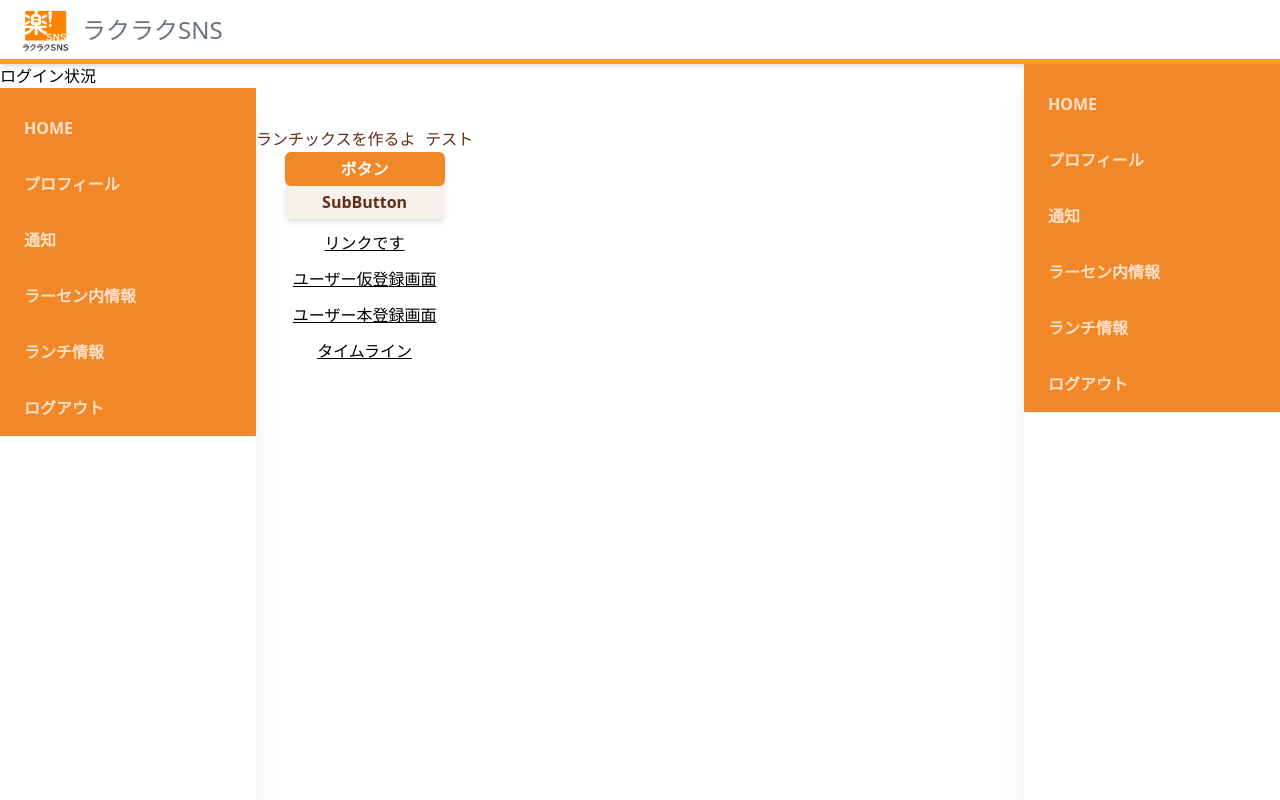
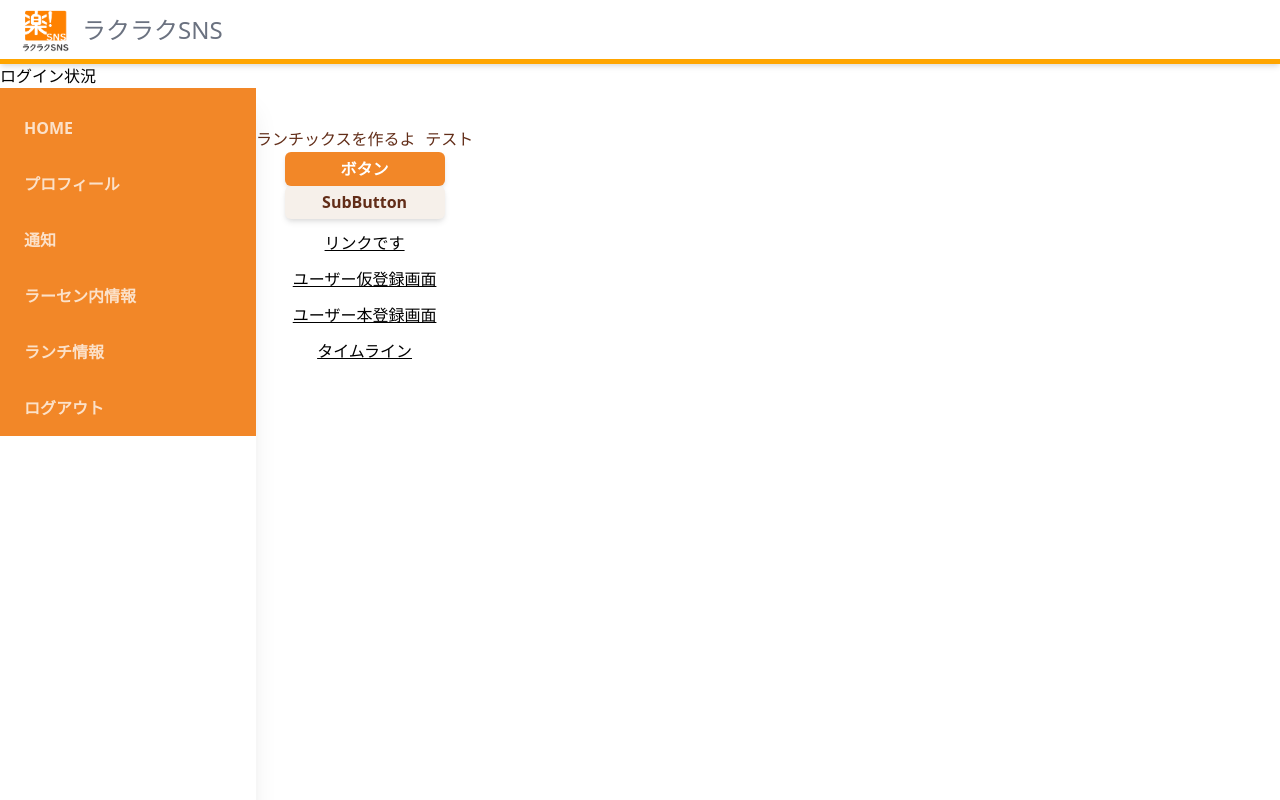
Before and after one commit to suzu1997/rakus-sns-app, a Next.js app: page / in a window 1280 px wide. Shown: the top 800 px of the page. Built offline with nearby package versions, Linux system fonts and the light colour scheme.

Commit message:
開閉用演算子追加

```diff
--- a/src/components/Header.tsx
+++ b/src/components/Header.tsx
@@ -1,6 +1,7 @@
 import { memo, FC, useState } from "react";
 import Image from "next/image";
 import Link from "next/link";
+import { MenuBar } from "./MenuBar";
 
 export const Header: FC = memo(() => {
   //ヘッダー下線
@@ -42,7 +43,9 @@ export const Header: FC = memo(() => {
         </span>
       </header>
       <div className="relative">
-        <aside className="absolute top-0 right-0 bg-sidebar h-screen w-64 shadow-xl">
+        {isOpen ? (
+          <div className="absolute top-0 right-0">
+            <aside className="relative bg-bgc h-screen w-64">
               <nav className="text-white text-base font-semibold bg-basic pt-3">
                 <Link href="/aaa/test">
                   <a className="flex items-center opacity-75 hover:opacity-100 py-4 pl-6 nav-item">
@@ -77,6 +80,10 @@ export const Header: FC = memo(() => {
               </nav>
             </aside>
           </div>
+        ) : (
+          <></>
+        )}
+      </div>
     </>
   );
 });
```
Lines whose indentation alone changed are shown as unchanged.
